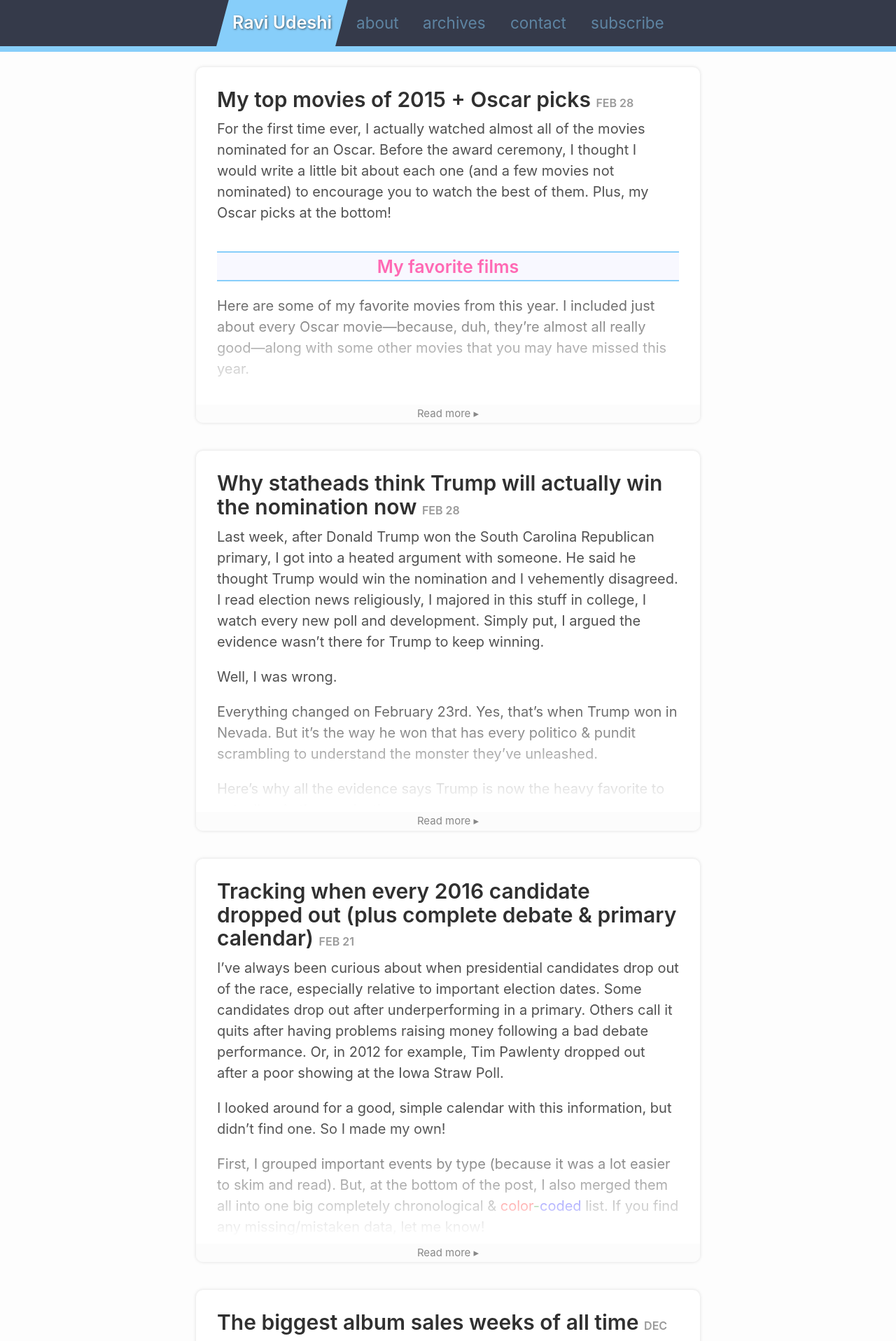
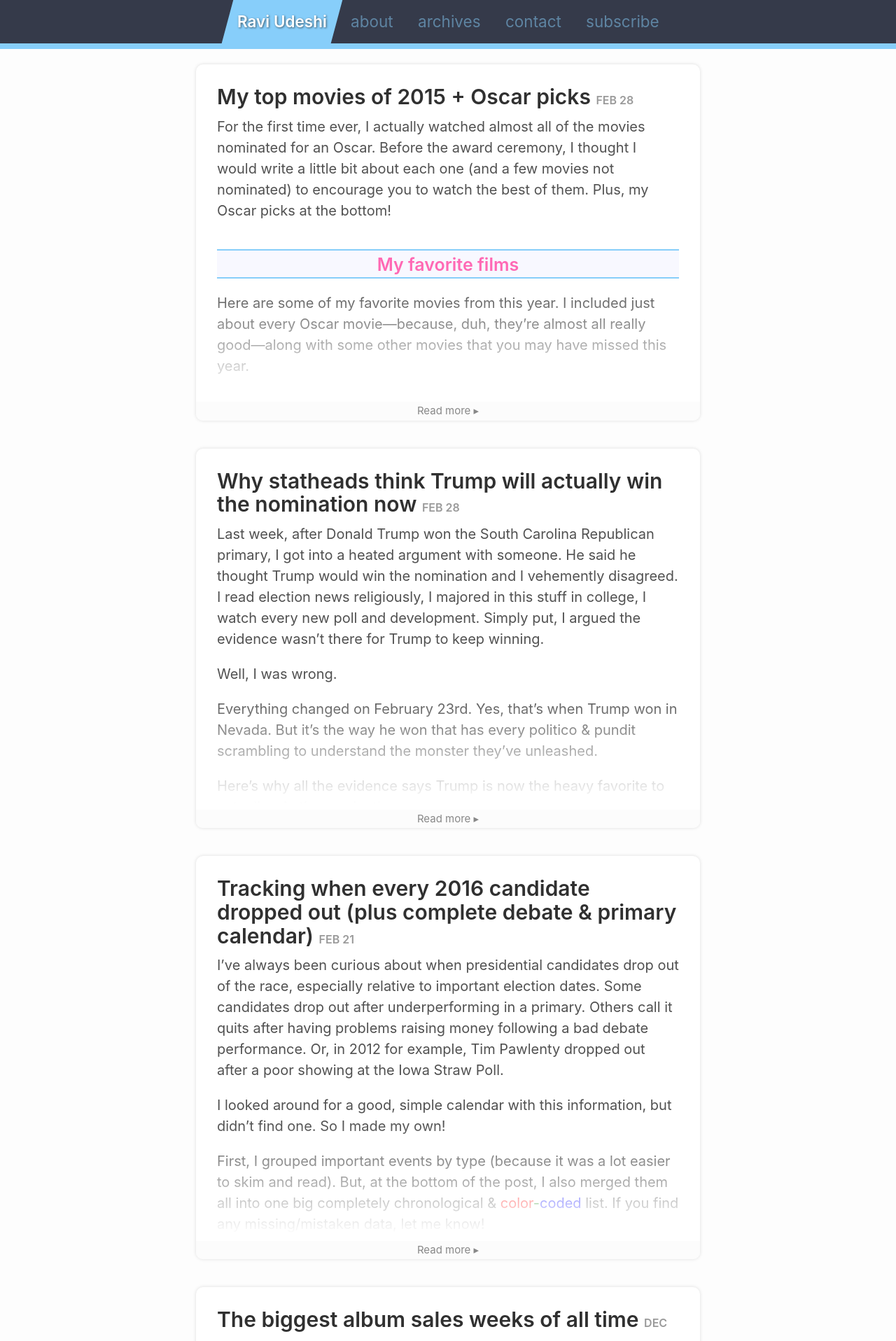
Before and after one commit to rkudeshi/rkudeshi.github.io, a Jekyll site: the page built from index.html, in a window 1280 px wide. Shown: the top 1916 px of the page at 70% size. Built offline with Jekyll 4.4.1, drawn with Linux system fonts in a browser that asks for light colours; the list of posts is cut into pages by our own code.

Commit message:
Refactor menubar

```diff
--- a/_layouts/default.html
+++ b/_layouts/default.html
@@ -7,7 +7,7 @@
   <div class="background">
 
     <header class="masthead">
-      <div class="masthead-title">
+      <div class="masthead-menu">
         <a href="{{ site.baseurl }}/" title="Home">{{ site.title }}</a>
       </div>
       {% for page in site.pages_list %}
--- a/_sass/_RAVI.scss
+++ b/_sass/_RAVI.scss
@@ -33,49 +33,39 @@
     font-size: 1.25rem;
     text-align: center;
 }
-.masthead a {
+.masthead-menu a, .masthead-menu a:hover {
     display: inline-block;
     color: inherit;
     padding: 0.7rem 0.7rem;
     transform: skew(15deg);
-
-    &:hover {
-        text-decoration: none;
-    }
+    text-decoration: none;
 
     @media (max-width: 30em) {
         padding: 0.7rem 0.5rem;
     }
 }
-.masthead-title {
+.masthead-menu {
     display: inline-block;
-    font-weight: 600;
-    transform: skew(-15deg);
-    background: lightskyblue;
-    color: white;
-    text-shadow: 1px 1px 3px rgba(0,0,0,0.6);
-}
-.masthead-title a {
-    color: inherit;
-}
-.masthead-menu {
-	display: inline-block;
     color: lightskyblue;
     opacity: 0.5;
     font-weight: 400;
     font-size: 90%;
     transform: skew(-15deg);
 }
+.masthead-menu:first-child {
+    background: lightskyblue;
+    color: white;
+    opacity: 1;
+    font-weight: 600;
+    text-shadow: 1px 1px 3px rgba(0,0,0,0.6);
+}
 .masthead-menu:hover {
     opacity: 1;
 
-    &:nth-child(odd) {
-    color: orange;
-    }
-
-    &:nth-child(even) {
-    color: pink;
-    }
+    &:nth-child(2) { color: orange; }
+    &:nth-child(3) { color: pink; }
+    &:nth-child(4) { color: orchid; }
+    &:nth-child(5) { color: salmon; }
 }
 
 
```
